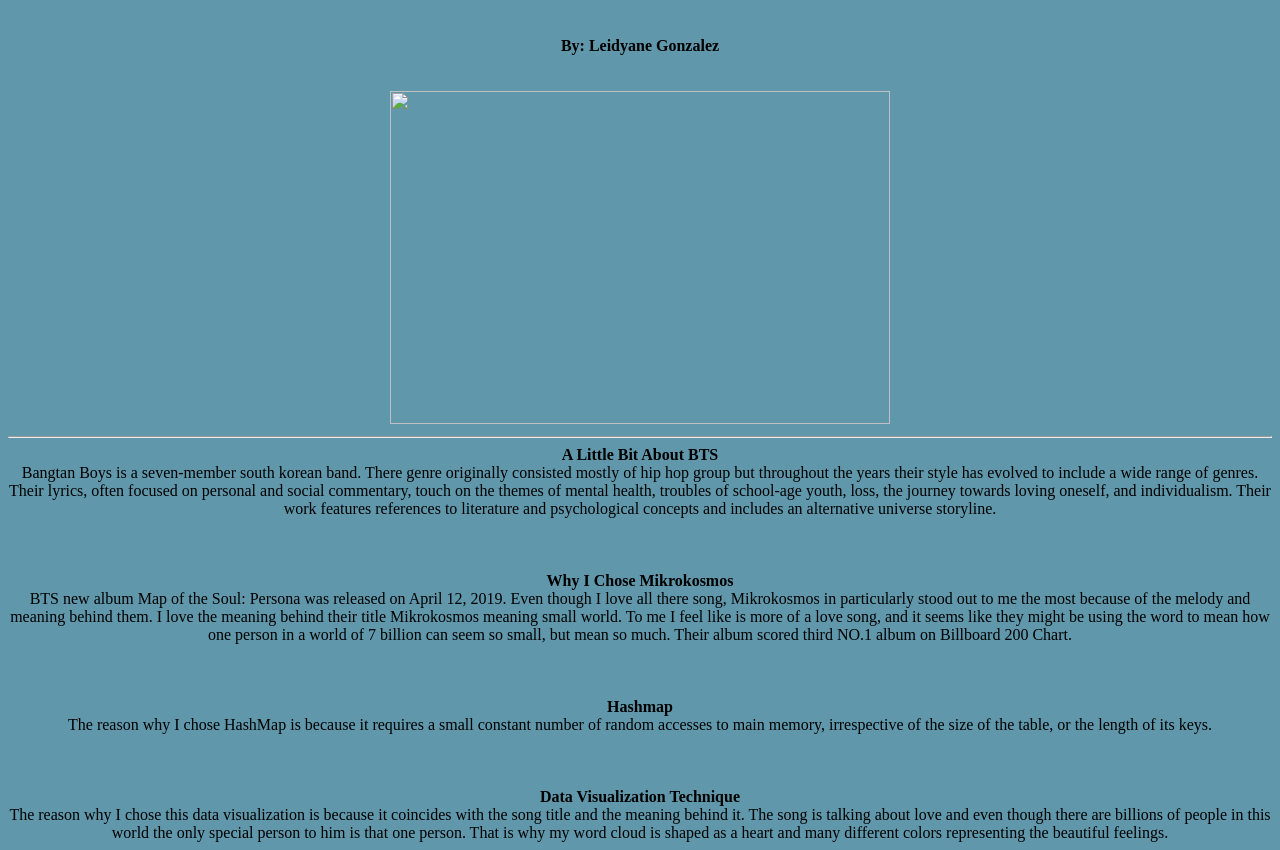
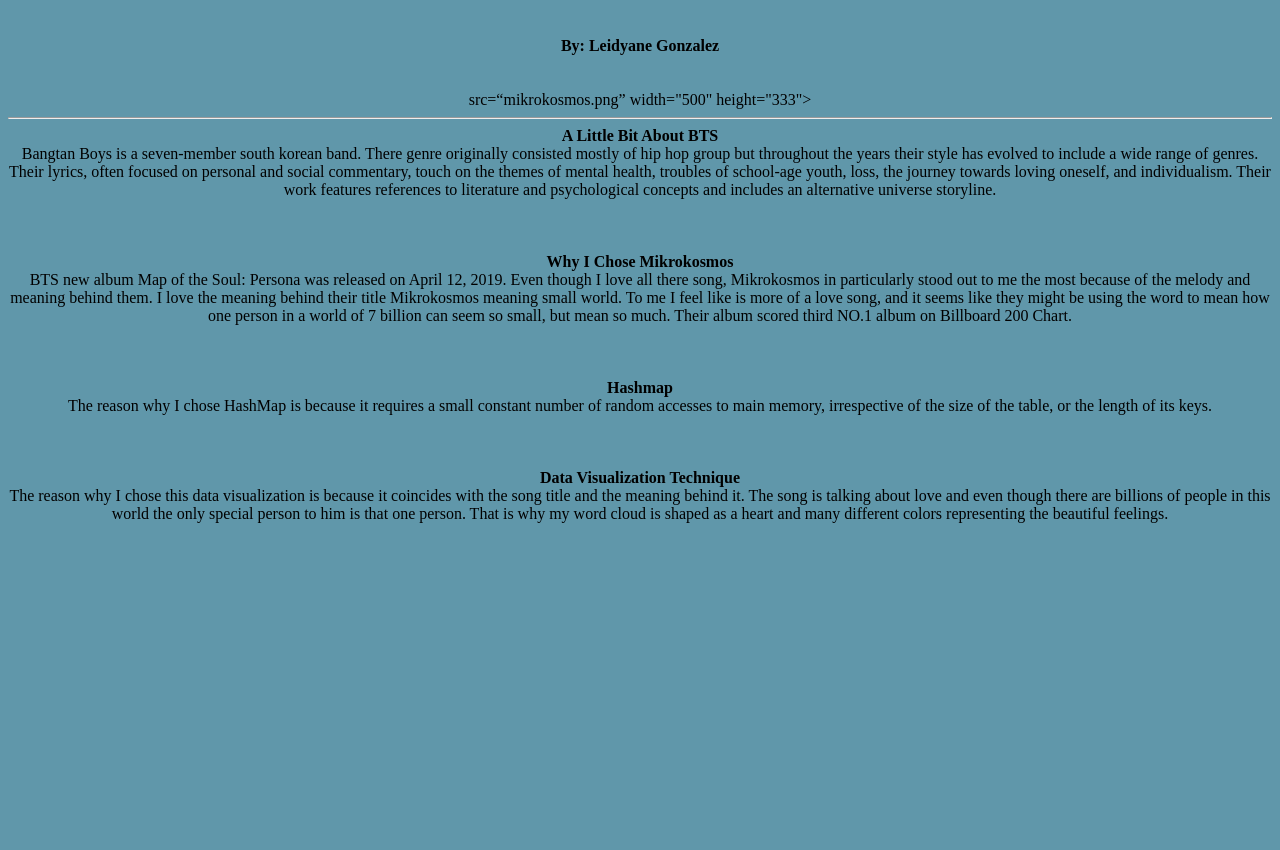
Before and after one commit to Leidy24/Assignment4, a plain HTML site: page index.html in a window 1280 px wide. Shown: the part 61-911 px from the top of the page. After the commit the page ends 800 px from the top, so only its background shows below. Drawn offline with Linux system fonts and the light colour scheme.

Commit message:
Update index.html

```diff
--- a/index.html
+++ b/index.html
@@ -11,7 +11,7 @@
 	<br>
 	<br>
 	<br>
-	<img src="../Desktop/mikrokosmos.png" width="500" height="333">
+	<img>src=“mikrokosmos.png” width="500" height="333"> </img>
    <hr>
 	<b> A Little Bit About BTS</b>
   <br> Bangtan Boys is a seven-member south korean band. There genre originally consisted mostly of hip hop group but throughout the years their style has evolved to include a wide range of genres. Their lyrics, often focused on personal and social commentary, touch on the themes of mental health, troubles of school-age youth, loss, the journey towards loving oneself, and individualism. Their work features references to literature and psychological concepts and includes an alternative universe storyline.
```
